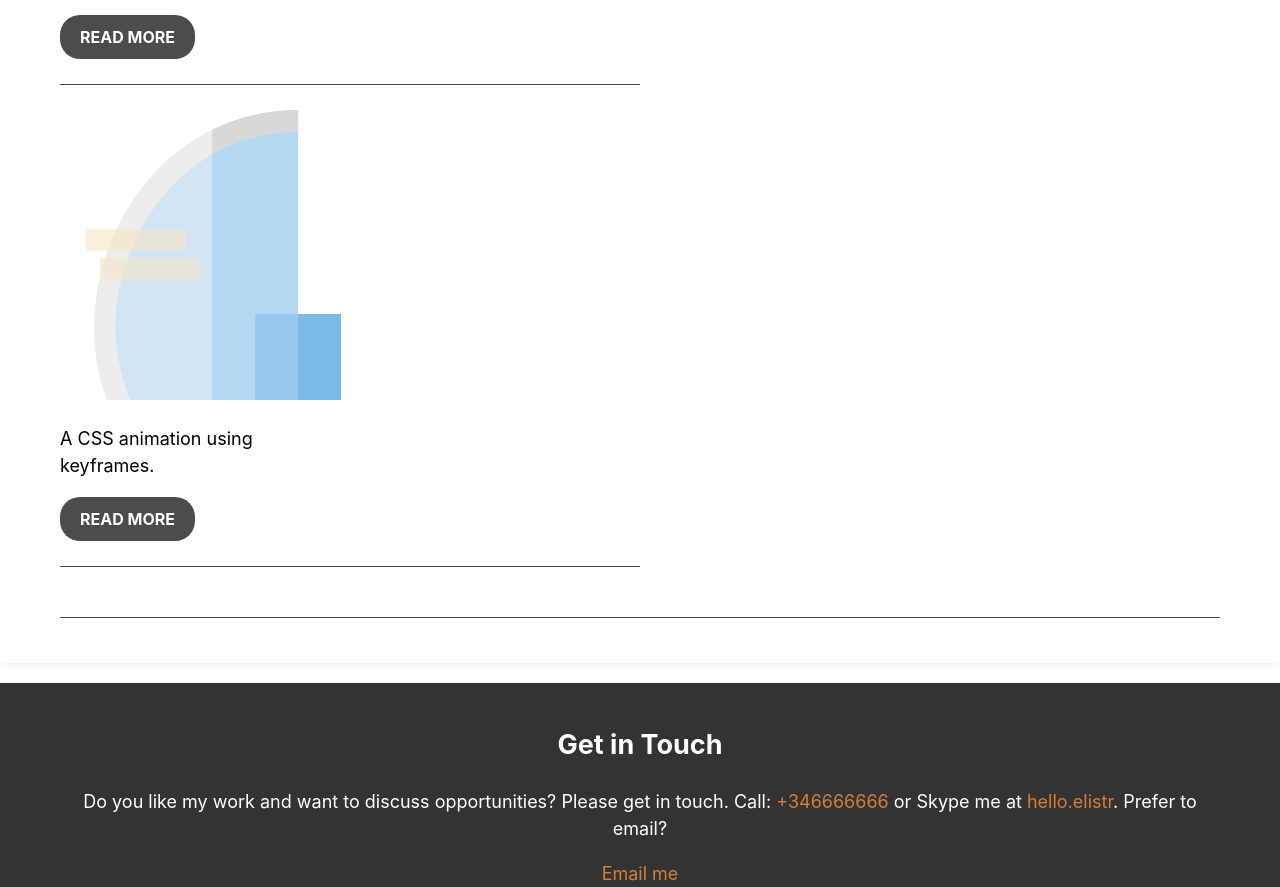
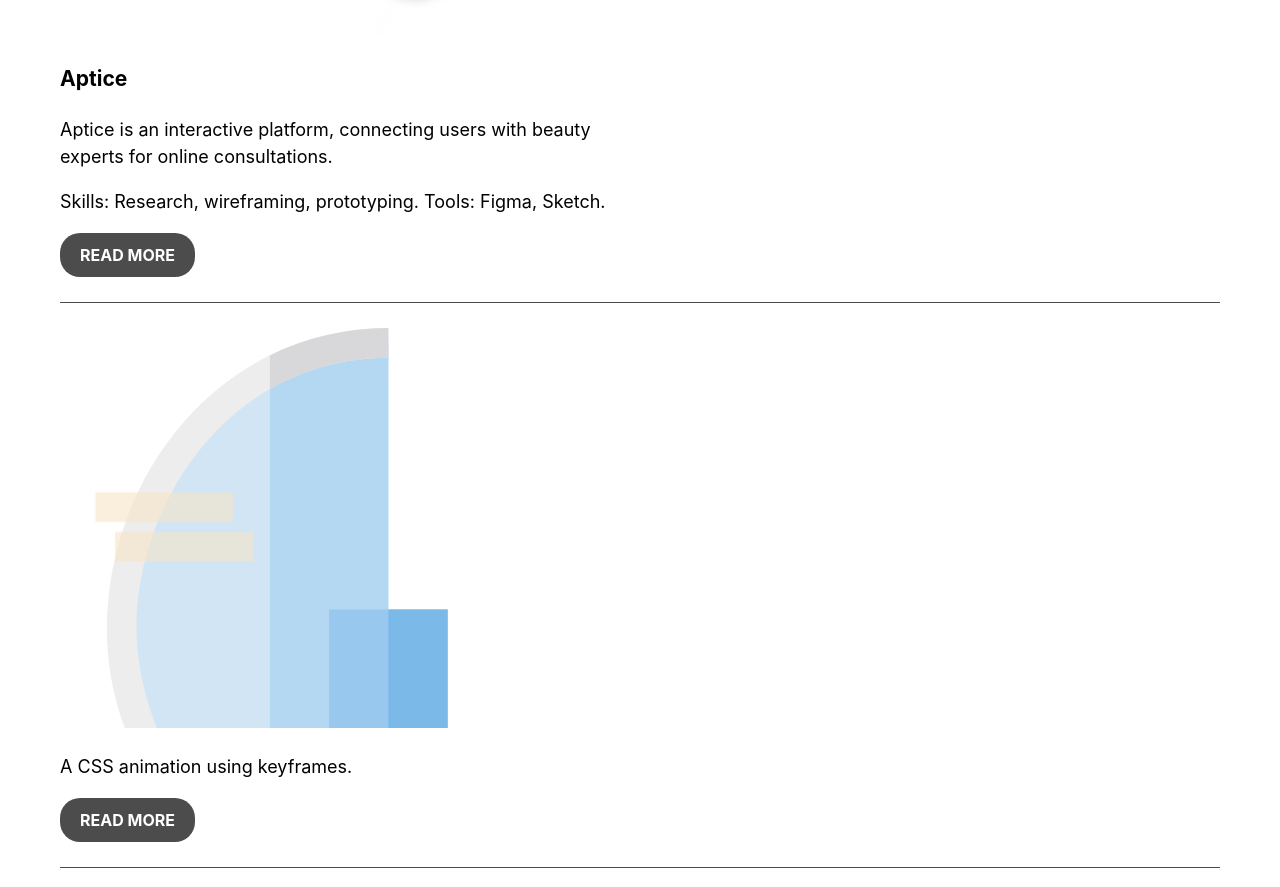
Before and after one commit to elzebubas/eli_portfolio_site, a plain HTML site: page index.html in a window 1280 px wide. Shown: the part 883-1770 px from the top of the page. Drawn offline with nearby package versions, Linux system fonts and the light colour scheme.

Commit message:
Homepage Updates

```diff
--- a/index.html
+++ b/index.html
@@ -10,10 +10,12 @@
     <meta name="viewport" content="width=device-width, initial-scale=1">
 </head>
 <body>
+
+    <header>
         <section id="toplinks">
-        <header>
             <nav class="nav-menu">
                 <div class="container">
+                    <div class="navtoggle" id="myNavtoggle">
                     <a href="/">
                         <img src="/img/logo-slice.svg" alt="logo" class="logo">
                     </a>
@@ -21,29 +23,29 @@
                         <li><a href="index.html">Work</a></li>
                         <li><a href="about.html">About</a></li>
                         <li><a href="contact.html">Contact</a></li>
+                        <li><a href="javascript:void(0);" class="icon" onclick="menuToggle()"><i class="fas fa-bars"></i></a></li>
                     </ul>
                 </div>
+                </div>
             </nav>
+        </section>
     </header>
-    </section>
-    <main class="main-content">
+    <main>
         <section id="hero">
             <h1>Hi, I'm Elizabeth! Welcome to my UX page</h1>
 
         </section>
-        <div id="work">
+        <div id="work" class="work">
             <div class="container">
                 <h2>My Work</h2>
                 <div class="row">
                     <div class="col-md-6">
-                        <div class="row">
-                            <div class="column col-md-6 col-lg-7">
                         <picture>
                             <source srcset="/img/aptice/banner@1x.png" media="(max-width:767px)">
                             <img src="/img/aptice/banner@2x.png" alt="ApticeImage">
                         </picture>
                     </div>
-                            <div class="column col-md-6 col-lg-5">
+                    <div class="col-md-6">
                         <h3>Aptice</h3>
                         <p>
                             Aptice is an interactive platform, connecting users with beauty experts for online consultations.
@@ -54,11 +56,10 @@
                         <a href="#" class="button">Read more</a>
                     </div>
                 </div>
-                    </div>
+                <div class="row">
                     <div class="col-md-6">
-                        <div class="row">
-                            <div class="column col-md-6 col-lg-7">
-                                <svg version="1.1" id="bcn" xmlns="http://www.w3.org/2000/svg" xmlns:xlink="http://www.w3.org/1999/xlink" viewBox="0 0 512 512" xml:space="preserve">
+                        <picture>
+                            <svg version="1.1" id="bcn" xmlns="http://www.w3.org/2000/svg" xmlns:xlink="http://www.w3.org/1999/xlink" viewBox="0 0 512 512" xml:space="preserve" style="width:400px;height: 400px;">
                                 <path style="fill:#D1E5F5;" d="M420.346,360.296V18.963c-202.272,0-341.333,178.104-341.333,366.617
                                     c0,44.665,8.591,87.319,24.192,126.42h317.142"/>
                                 <path style="fill:#B4D8F1;" d="M268.642,56.305V512h151.704V360.296V18.963C364.404,18.963,313.31,32.606,268.642,56.305z"/>
@@ -74,6 +75,9 @@
                                     <rect class="cloud" x="41.086" y="227.556" style="fill:#F8F8F9;" width="176.988" height="37.926"/>
                                 </g>
                             </svg>
+                        </picture>
+                    </div>
+                    <div class="col-md-6">
                         <p>
                             A CSS animation using keyframes.
                         </p>
@@ -82,12 +86,7 @@
                 </div>
             </div>
         </div>
-            </div>
-        </div>
     </main>
-
-
-
     <footer>
         <section id="footer">
             <div class="container">
@@ -109,5 +108,6 @@
         </section>
     </footer>
     <script src="js/scripts.js"></script>
+    <script src="https://code.jquery.com/jquery-3.7.1.slim.min.js" integrity="sha256-kmHvs0B+OpCW5GVHUNjv9rOmY0IvSIRcf7zGUDTDQM8=" crossorigin="anonymous"></script>
 </body>
 </html>
```
Lines whose indentation alone changed are shown as unchanged.
